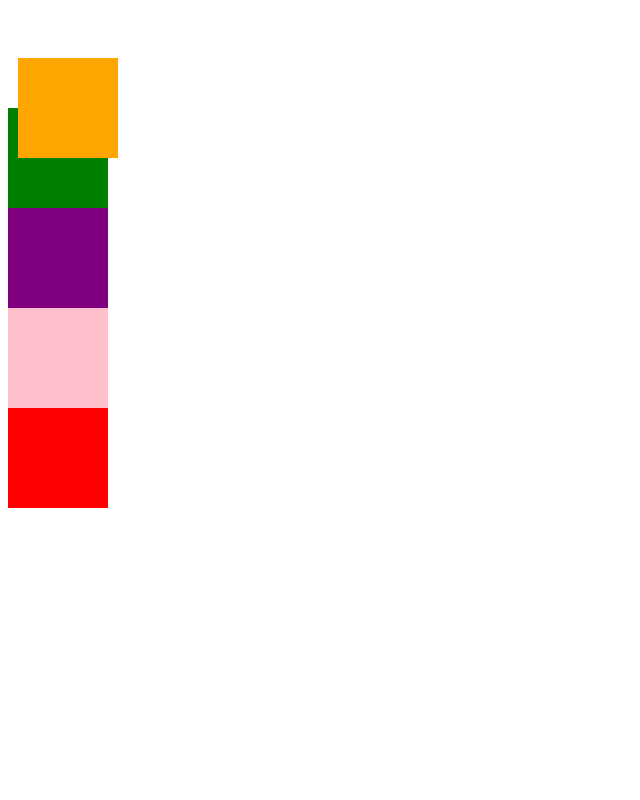
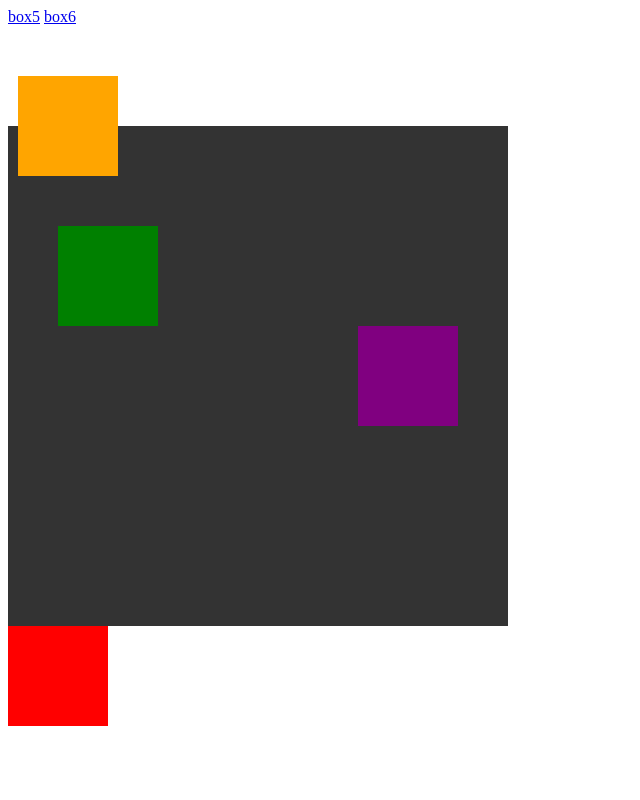
Before and after one commit to laksanai/htmlcss, a plain HTML site: page index.html in a window 1280 px wide. Shown: the top 800 px of the page, without its empty margins (0-640 px from the left). Drawn offline with Linux system fonts and the light colour scheme.

Commit message:
position (absolute, sticky, link box, scroll smooth)

```diff
--- a/index.html
+++ b/index.html
@@ -6,6 +6,12 @@
     <meta name="viewport" content="width=device-width, initial-scale=1.0">
     <title>Document</title>
     <style>
+        html{
+            scroll-behavior: smooth;
+        }
+        body{
+            height: 4000px;
+        }
         .box{
             width: 100px;
             height: 100px;
@@ -15,26 +21,53 @@
             position: relative;
             left: 10px;
             top: 50px;
+            z-index: 1;
         }
         #box-2{
             background-color: green;
+            position: absolute;
+            top: 100px;
+            left: 50px;
         }
         #box-3{
             background-color: purple;
+            position: absolute;
+            top: 200px;
+            right: 50px;
         }
         #box-4{
+            position: fixed;
             background-color: pink;
         }
         #box-5{
             background-color: red;
+            position: sticky;
+            top: 0;
+        }
+        #box-6{
+            background-color: yellow;
+            margin-top: 500px;
+            position: sticky;
+            top: 0;
+        }
+        .container{
+            position: relative;
+            width: 500px;
+            height: 500px;
+            background: #333;
         }
     </style>
 </head>
 <body>
+    <a href="#box-5">box5</a>
+    <a href="#box-6">box6</a>
     <div id="box-1" class="box"></div>
-    <div id="box-2" class="box"></div>
-    <div id="box-3" class="box"></div>
+    <div class="container">
+        <div id="box-2" class="box"></div>
+        <div id="box-3" class="box"></div>
+    </div>
     <div id="box-4" class="box"></div>
     <div id="box-5" class="box"></div>
+    <div id="box-6" class="box"></div>
 </body>
 </html>
```
